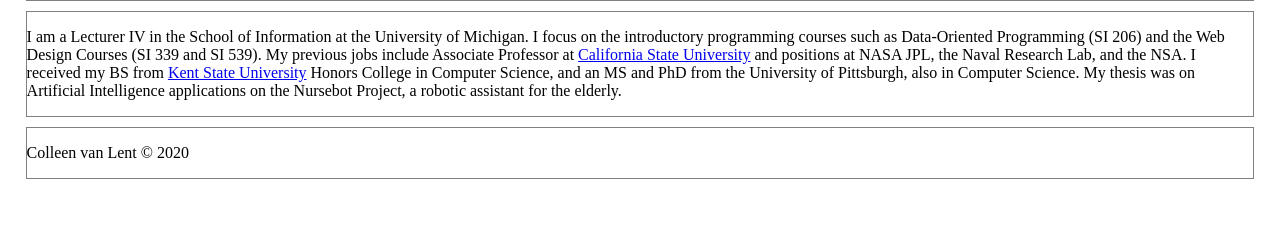
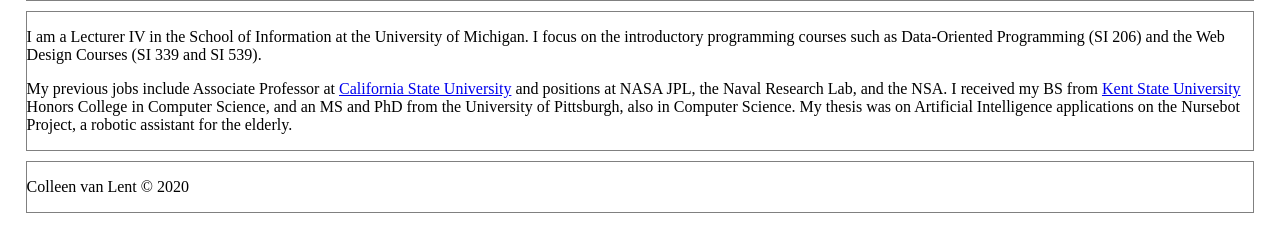
Before and after one commit to minnaau/homework1, a plain HTML site: page index.html in a window 1280 px wide. Shown: the part 188-440 px from the top of the page. Drawn offline with Linux system fonts and the light colour scheme.

Commit message:
Update index.html

```diff
--- a/index.html
+++ b/index.html
@@ -20,11 +20,9 @@
 </header>
 
 <main>
-	<p>
-	I am a Lecturer IV in the School of Information at the University of Michigan. I focus on the introductory programming courses such as Data-Oriented Programming (SI 206) and the Web Design Courses (SI 339 and SI 539).
+	<p>I am a Lecturer IV in the School of Information at the University of Michigan. I focus on the introductory programming courses such as Data-Oriented Programming (SI 206) and the Web Design Courses (SI 339 and SI 539).</p>
 
-	My previous jobs include Associate Professor at <a href="http://csulb.edu">California State University</a> and positions at NASA JPL, the Naval Research Lab, and the NSA. I received my BS from <a href="http://www.kent.edu">Kent State University</a> Honors College in Computer Science, and an MS and PhD from the University of Pittsburgh, also in Computer Science. My thesis was on Artificial Intelligence applications on the Nursebot Project, a robotic assistant for the elderly.
-	</p>
+	<p>My previous jobs include Associate Professor at <a href="http://csulb.edu">California State University</a> and positions at NASA JPL, the Naval Research Lab, and the NSA. I received my BS from <a href="http://www.kent.edu">Kent State University</a> Honors College in Computer Science, and an MS and PhD from the University of Pittsburgh, also in Computer Science. My thesis was on Artificial Intelligence applications on the Nursebot Project, a robotic assistant for the elderly.</p>
 </main>
 
 <footer>
```
